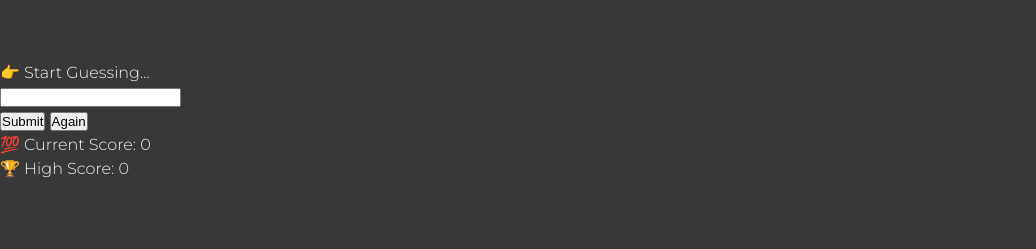
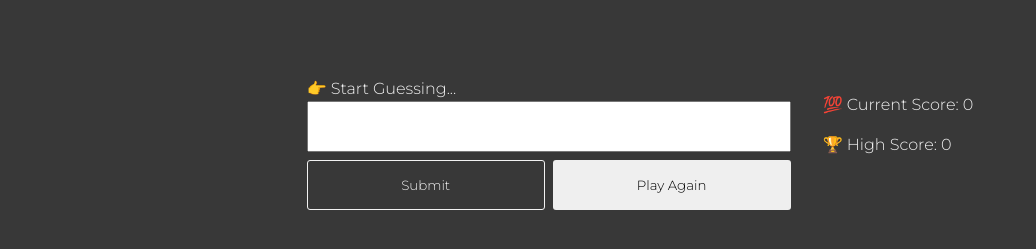
Before and after one commit to charley81/Guess, a plain HTML site: page index.html in a window 1280 px wide. Shown: the part 187-436 px from the top of the page, without its empty margins (0-1036 px from the left). Drawn offline with Linux system fonts and the light colour scheme.

Commit message:
initial css complete

```diff
--- a/index.html
+++ b/index.html
@@ -22,11 +22,11 @@
   <!-- main content  -->
   <main>
     <div class="input-section">
-      <p class="message">👉 Start Guessing...</p>
-      <input type="text" class="guess">
+      <p>👉 <span class="message">Start Guessing...</span></p>
+      <input type="number" class="guess">
       <div class="button-section">
-        <button class="submit">Submit</button>
-        <button class="again">Again</button>
+        <button class="btn submit">Submit</button>
+        <button class="btn again">Play Again</button>
       </div>
     </div>
     <div class="info-section">
--- a/style.css
+++ b/style.css
@@ -31,5 +31,78 @@ h1 {
 }
 
 main {
+  margin: 4rem auto 0;
+  padding: 1rem;
+  max-width: 500px;
+}
+
+.guess {
+  display: block;
+  width: 100%;
+  padding: 1rem;
+  margin-bottom: 0.5rem;
+}
+
+.button-section {
+  display: flex;
+  gap: 0.5rem;
+}
+
+.btn {
+  display: inline;
+  width: 50%;
+  padding: 1rem 2rem;
+  font-family: inherit;
+  border-radius: var(--border-radius);
+  transition: var(--transition);
+  cursor: pointer;
+}
+
+.again {
+  border: 1px solid transparent;
+}
+
+.again:hover {
+  background-color: transparent;
+  border: 1px solid var(--color-light);
+  color: var(--color-light)
+}
+
+.submit {
+  background-color: transparent;
+  border: 1px solid var(--color-light);
+  color: var(--color-light)
+}
+
+.submit:hover {
+  border: 1px solid transparent;
+  background: var(--color-light);
+  color: var(--color-dark);
+}
+
+.info-section {
   margin-top: 4rem;
 }
+
+.info-section p {
+  margin: 1rem 0;
+}
+
+@media screen and (min-width: 768px) {
+  main {
+    display: flex;
+    align-items: flex-start;
+    justify-content: center;
+    gap: 2rem;
+    max-width: 1000px;
+
+  }
+
+  .input-section {
+    width: 50%;
+  }
+
+  .info-section {
+    margin: 0;
+  }
+}
```
